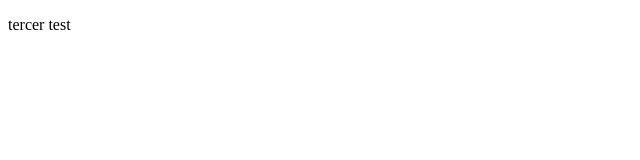
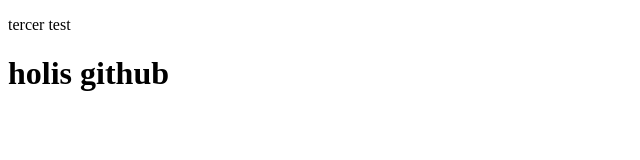
Before and after one commit to gilbqa/site, a plain HTML site: page index.html in a window 1280 px wide. Shown: the whole page, without its empty margins (0-640 px from the left). Drawn offline with Linux system fonts and the light colour scheme.

Commit message:
5 commit

```diff
--- a/index.html
+++ b/index.html
@@ -8,5 +8,7 @@
 <body>
 
     <p>tercer test</p>
+
+       <h1>holis github</h1>
 </body>
 </html>
```
